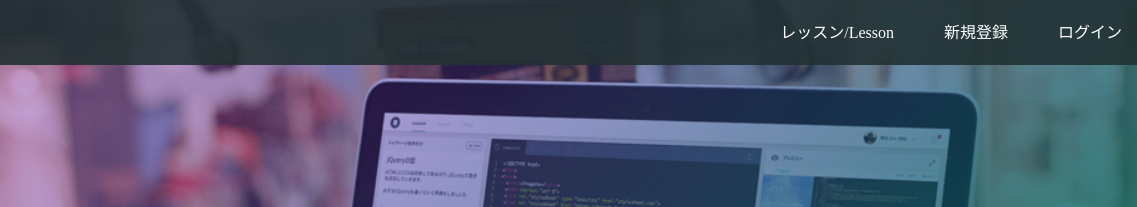
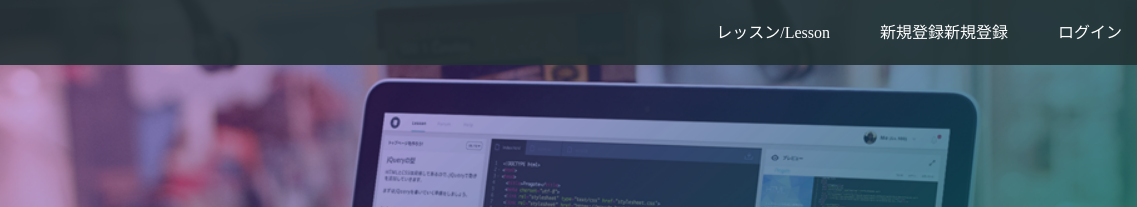
Before and after one commit to teppei0015/prog-8.github.io, a plain HTML site: page index.html in a window 1280 px wide. Shown: the top 207 px of the page, 143-1280 px from the left. Drawn offline with Linux system fonts and the light colour scheme.

Commit message:
Update index.html

```diff
--- a/index.html
+++ b/index.html
@@ -16,7 +16,7 @@
       <span class="fa fa-bars menu-icon"></span>
       <div class="header-right">
         <a href="#">レッスン/Lesson</a>
-        <a href="#">新規登録</a>
+        <a href="#">新規登録新規登録</a>
         <a href="#" class="login">ログイン</a>
       </div>
     </div>
```
